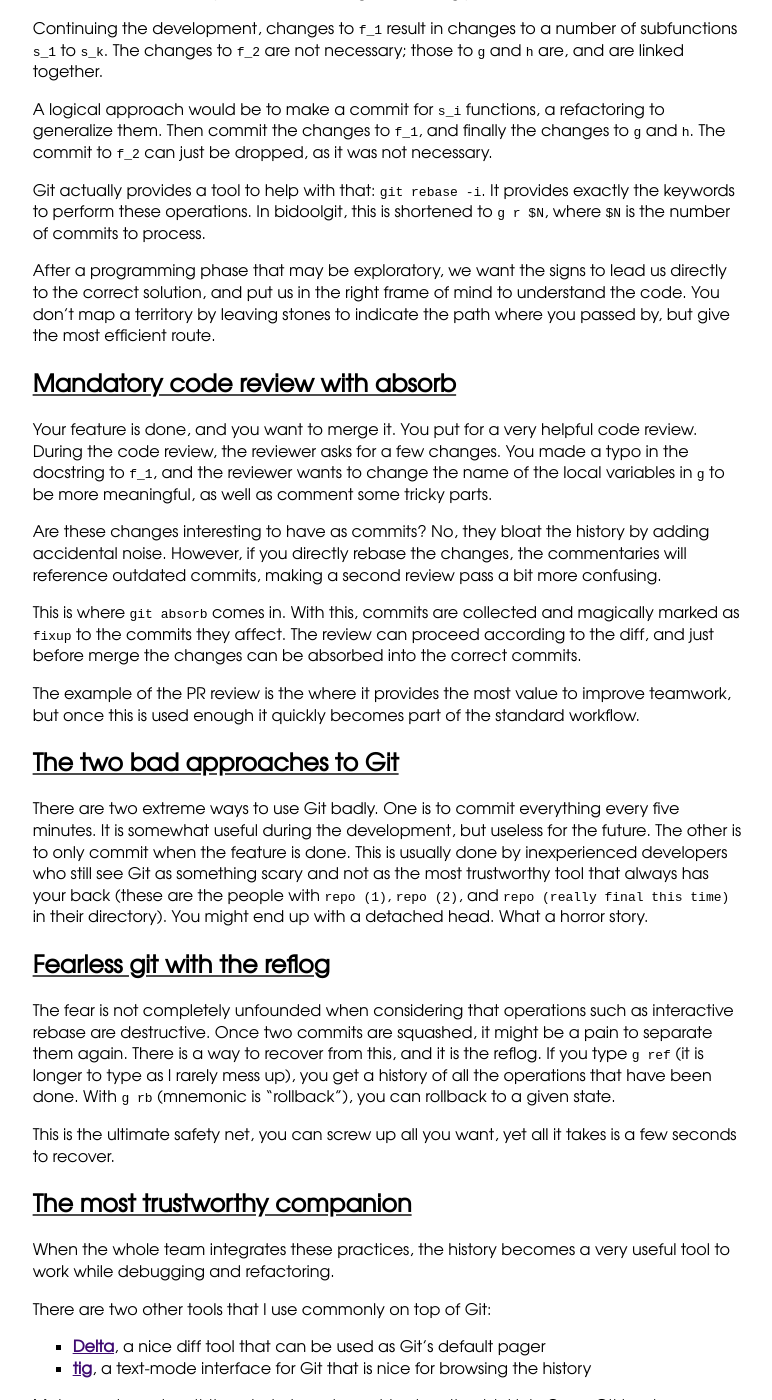
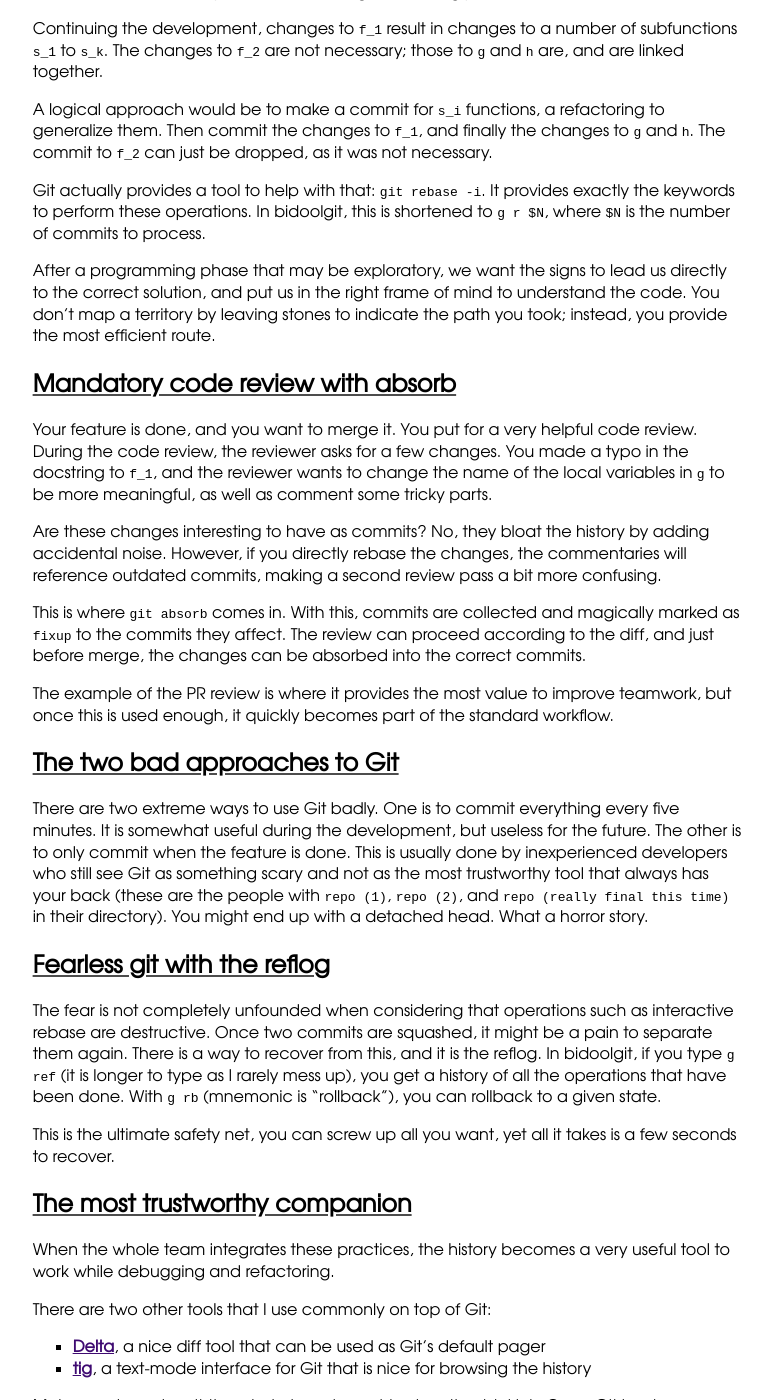
Before and after one commit to lambdao-dev/lambdao-dev.github.io, a Jekyll site: the page built from _posts/2024-09-15-GitAbsorbforgreatHygiene.md, in a window 1280 px wide and 1400 px high, scrolled down 1138 px. Shown: the whole window, without its empty margins (253-1025 px from the left). Built offline with Jekyll 4.4.1, drawn with Linux system fonts in a browser that asks for light colours; some of the changed text lies outside the part shown.

Commit message:
[Typos] GitAbsorb.

```diff
--- a/_posts/2024-09-15-GitAbsorbforgreatHygiene.md
+++ b/_posts/2024-09-15-GitAbsorbforgreatHygiene.md
@@ -50,7 +50,7 @@ It provides exactly the keywords to perform these operations.
 In bidoolgit, this is shortened to `g r $N`, where `$N` is the number of commits to process.
 
 After a programming phase that may be exploratory, we want the signs to lead us directly to the correct solution, and put us in the right frame of mind to understand the code.
-You don't map a territory by leaving stones to indicate the path where you passed by, but give the most efficient route.
+You don't map a territory by leaving stones to indicate the path you took; instead, you provide the most efficient route.
 
 ## Mandatory code review with absorb
 
@@ -65,9 +65,9 @@ However, if you directly rebase the changes, the commentaries will reference out
 
 This is where `git absorb` comes in.
 With this, commits are collected and magically marked as `fixup` to the commits they affect.
-The review can proceed according to the diff, and just before merge the changes can be absorbed into the correct commits.
+The review can proceed according to the diff, and just before merge, the changes can be absorbed into the correct commits.
 
-The example of the PR review is the where it provides the most value to improve teamwork, but once this is used enough it quickly becomes part of the standard workflow.
+The example of the PR review is where it provides the most value to improve teamwork, but once this is used enough, it quickly becomes part of the standard workflow.
 
 ## The two bad approaches to Git
 
@@ -84,8 +84,7 @@ What a horror story.
 The fear is not completely unfounded when considering that operations such as interactive rebase are destructive.
 Once two commits are squashed, it might be a pain to separate them again.
 There is a way to recover from this, and it is the reflog.
-If you type `g ref` (it is longer to type as I rarely mess up), you get a history
-of all the operations that have been done.
+In bidoolgit, if you type `g ref` (it is longer to type as I rarely mess up), you get a history of all the operations that have been done.
 With `g rb` (mnemonic is "rollback"), you can rollback to a given state.
 
 This is the ultimate safety net, you can screw up all you want, yet all it takes is a few seconds to recover.
```
Also changed, not shown: other parts of _posts/2024-09-15-GitAbsorbforgreatHygiene.md (+2 -2 lines).
